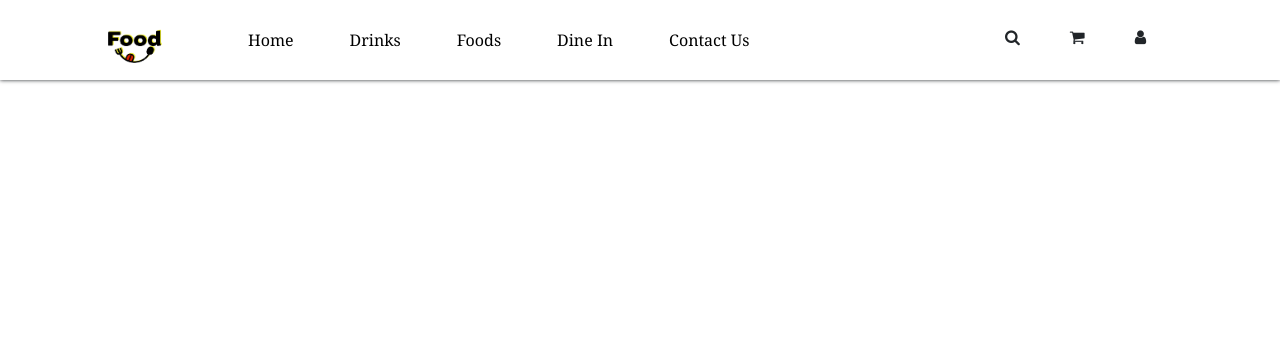
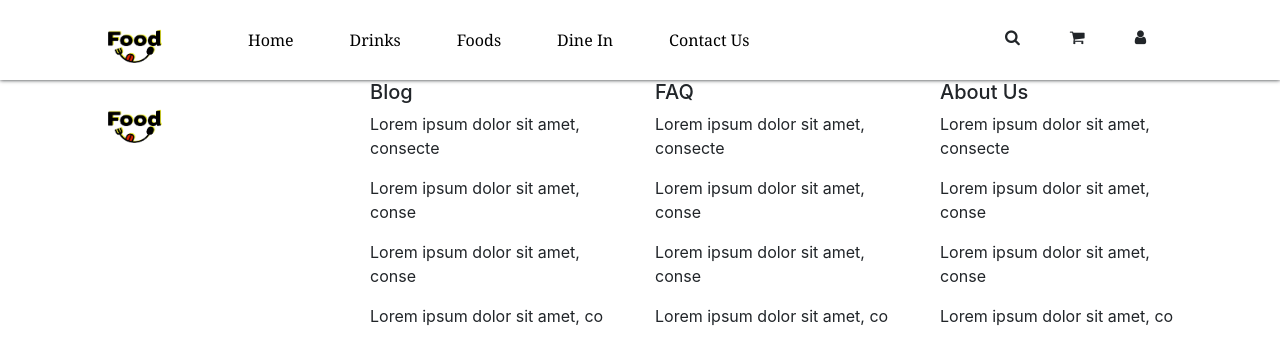
Before and after one commit to Bisu03/Food_delivery, a React (Create React App) app: page / in a window 1280 px wide. Shown: the top 364 px of the page. Built offline with nearby package versions, Linux system fonts and the light colour scheme.

Commit message:
tried the footer part

```diff
--- /dev/null
+++ b/src/component/footer.jsx
@@ -0,0 +1,85 @@
+import React from "react";
+import './css/footer.css';
+import '../App.css';
+
+class Footer extends React.Component{
+    render() {
+        return(
+            <div>
+                <div className="container-fluid footer">
+                    <div className="container">
+                    <div className="row">
+                        <div className="col-md-3 col-sm-12">
+                        <div className="logo">
+                                    <img src="foodlogo.png" alt="logo" height="100  px" width="100px"></img>
+                                </div>
+                        </div>
+                        <div className="col-md-3 col-sm-12">
+                            <div className="blog">
+                                <div>
+                                <h5>Blog</h5>
+                                    <p>
+                                    Lorem ipsum dolor sit amet, consecte
+                                    </p>
+                                    <p>
+                                    Lorem ipsum dolor sit amet, conse
+                                    </p>
+                                    <p>
+                                    Lorem ipsum dolor sit amet, conse
+                                    </p>
+                                    <p>
+                                    Lorem ipsum dolor sit amet, co
+                                    </p>
+
+                                </div>
+                            </div>
+                        </div>
+                        <div className="col-md-3 col-sm-12">
+                            <div className="faq">
+                                <div>
+                                <h5>FAQ</h5>
+                                    <p>
+                                    Lorem ipsum dolor sit amet, consecte
+                                    </p>
+                                    <p>
+                                    Lorem ipsum dolor sit amet, conse
+                                    </p>
+                                    <p>
+                                    Lorem ipsum dolor sit amet, conse
+                                    </p>
+                                    <p>
+                                    Lorem ipsum dolor sit amet, co
+                                    </p>
+
+                                </div>
+                            </div>
+                        </div>
+                        <div className="col-md-3 col-sm-12">
+                            <div className="aboutus">
+                                <div>
+                                <h5>About Us</h5>
+                                    <p>
+                                    Lorem ipsum dolor sit amet, consecte
+                                    </p>
+                                    <p>
+                                    Lorem ipsum dolor sit amet, conse
+                                    </p>
+                                    <p>
+                                    Lorem ipsum dolor sit amet, conse
+                                    </p>
+                                    <p>
+                                    Lorem ipsum dolor sit amet, co
+                                    </p>
+
+                                </div>
+                            </div>
+                        </div>
+                    </div>
+                    </div>
+                </div>
+            </div>
+        );
+    }
+}
+
+export default Footer;
--- a/src/component/main.jsx
+++ b/src/component/main.jsx
@@ -1,11 +1,13 @@
 import React from "react";
 import '../App.css';
 import Top_header from "./top_header";
+import Footer from "./footer";
 
 function Main() {
     return(
         <div>
             <Top_header/>
+            <Footer />
         </div>
     );
 }
--- /dev/null
+++ b/src/component/text.html
@@ -0,0 +1 @@
+Lorem ipsum dolor sit amet, consectetur adipisicing elit. Modi, fugit?
--- a/src/component/top_header.jsx
+++ b/src/component/top_header.jsx
@@ -11,7 +11,7 @@ class Top_header extends React.Component{
                         <div className="row">
                             <div className="col-md-1 col-sm-12">
                                 <div className="logo">
-                                    <img src="foodlogo.png" alt="logo" height="100px" width="100px"></img>
+                                    <img src="foodlogo.png" alt="logo" height="100  px" width="100px"></img>
                                 </div>
                             </div>
                             <div className="col-md-8 col-sm-12">
```
Also changed, not shown: src/component/css/footer.css (added).
